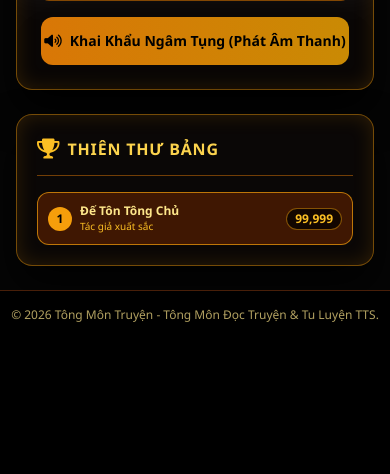
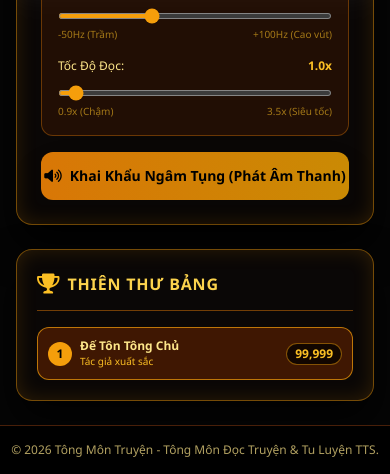
Before and after one commit to Thanh-art123/tts-appp, a Flask app: page / in a window 390 px wide; the page is wider, and only the part inside the window is pictured. Shown: the part 851-1325 px from the top of that part. Before the commit the page ends 1173 px from the top of that part, so only its background shows below. Run offline with Flask 3, Linux system fonts and the light colour scheme; some libraries are stand-ins or nearby versions.

Commit message:
Update index.html

```diff
--- a/templates/index.html
+++ b/templates/index.html
@@ -5,34 +5,57 @@
 <div class="panel-3d rounded-2xl p-6 relative space-y-6">
     <h2 class="text-lg font-bold text-amber-400 border-b border-amber-600/40 pb-3 flex items-center space-x-2">
         <i class="fa-solid fa-scroll text-amber-500"></i>
-        <span>Giảng Kinh Điện - Giọng Đọc Tông Môn (Nam & Nữ)</span>
+        <span>Giảng Kinh Điện - Tùy Chỉnh Giọng Đọc, Hz & Tốc Độ</span>
     </h2>
 
     <div class="space-y-4">
         <div>
             <label class="block text-xs font-semibold text-amber-200/90 mb-1">Nhập kinh văn / chương truyện tu tiên cần ngâm tụng:</label>
-            <textarea id="tts-text" rows="5" placeholder="Nhập khẩu quyết hoặc nội dung chương truyện tại đây..." class="w-full p-3 rounded-xl border border-amber-600/50 focus:ring-2 focus:ring-amber-500 focus:outline-none bg-black/75 text-amber-100 placeholder-amber-700/70 shadow-inner" required></textarea>
+            <textarea id="tts-text" rows="4" placeholder="Nhập khẩu quyết hoặc nội dung chương truyện tại đây..." class="w-full p-3 rounded-xl border border-amber-600/50 focus:ring-2 focus:ring-amber-500 focus:outline-none bg-black/75 text-amber-100 placeholder-amber-700/70 shadow-inner" required></textarea>
         </div>
 
-        <div class="grid grid-cols-1 sm:grid-cols-2 gap-4">
-            <!-- Chọn Giọng Đọc -->
+        <!-- Chọn Giọng Nam / Nữ -->
         <div>
-                <label class="block text-xs font-bold text-amber-300 mb-1">Chọn Giọng Đọc:</label>
+            <label class="block text-xs font-bold text-amber-300 mb-1">Chọn Giọng Đọc Tông Môn:</label>
             <select id="voice-select" class="w-full p-2.5 rounded-lg border border-amber-600/60 bg-black text-xs font-semibold text-amber-200 outline-none">
                 <option value="vi-VN-HoaiMyNeural">👩 Hoài Mỹ (Giọng Nữ Dịu Dàng, Truyền Cảm)</option>
                 <option value="vi-VN-NamMinhNeural">👨 Nam Minh (Giọng Nam Trầm Ấm, Uy Nghi)</option>
             </select>
         </div>
 
-            <!-- Tốc Độ Đọc -->
+        <!-- BẢNG ĐIỀU CHỈNH THỦ CÔNG (-50Hz đến 100Hz & 0.9x đến 3.5x) -->
+        <div class="p-4 bg-amber-950/40 border border-amber-600/40 rounded-xl space-y-4">
+            <h3 class="text-xs font-extrabold text-amber-400 uppercase tracking-wider flex items-center space-x-2">
+                <i class="fa-solid fa-sliders text-amber-500"></i>
+                <span>Bảng Tinh Chỉnh Nâng Cao (-50Hz đến 100Hz | 0.9x - 3.5x)</span>
+            </h3>
+
+            <div class="grid grid-cols-1 sm:grid-cols-2 gap-4">
+                <!-- Tùy chỉnh Cao độ Hz (-50 đến 100) -->
                 <div>
-                <label class="block text-xs font-bold text-amber-300 mb-1">Tốc Độ Ngâm Tụng:</label>
-                <select id="rate-select" class="w-full p-2.5 rounded-lg border border-amber-600/60 bg-black text-xs font-semibold text-amber-200 outline-none">
-                    <option value="-15%">Chậm Rãi (-15%)</option>
-                    <option value="+0%" selected>Bình Thường (0%)</option>
-                    <option value="+15%">Nhanh (+15%)</option>
-                    <option value="+30%">Nhanh Vù Vù (+30%)</option>
-                </select>
+                    <div class="flex justify-between text-xs text-amber-200 mb-1">
+                        <span>Cao Độ (Pitch Hz):</span>
+                        <span id="pitch-val" class="font-bold text-amber-400">+0Hz</span>
+                    </div>
+                    <input type="range" id="pitch-range" min="-50" max="100" step="1" value="0" oninput="updatePitchDisplay(this.value)" class="w-full h-1.5 accent-amber-500 rounded-lg cursor-pointer">
+                    <div class="flex justify-between text-[10px] text-amber-400/60 mt-0.5">
+                        <span>-50Hz (Trầm)</span>
+                        <span>+100Hz (Cao vút)</span>
+                    </div>
+                </div>
+
+                <!-- Tùy chỉnh Tốc độ (0.9x đến 3.5x) -->
+                <div>
+                    <div class="flex justify-between text-xs text-amber-200 mb-1">
+                        <span>Tốc Độ Đọc:</span>
+                        <span id="rate-val" class="font-bold text-amber-400">1.0x</span>
+                    </div>
+                    <input type="range" id="rate-range" min="0.9" max="3.5" step="0.1" value="1.0" oninput="updateRateDisplay(this.value)" class="w-full h-1.5 accent-amber-500 rounded-lg cursor-pointer">
+                    <div class="flex justify-between text-[10px] text-amber-400/60 mt-0.5">
+                        <span>0.9x (Chậm)</span>
+                        <span>3.5x (Siêu tốc)</span>
+                    </div>
+                </div>
             </div>
         </div>
 
@@ -55,10 +78,25 @@
 
 {% block scripts %}
 <script>
+    function updatePitchDisplay(val) {
+        document.getElementById('pitch-val').innerText = (val > 0 ? "+" : "") + val + "Hz";
+    }
+
+    function updateRateDisplay(val) {
+        document.getElementById('rate-val').innerText = parseFloat(val).toFixed(1) + "x";
+    }
+
     async function speakText() {
         const text = document.getElementById('tts-text').value.trim();
         const voice = document.getElementById('voice-select').value;
-        const rate = document.getElementById('rate-select').value;
+        const pitchVal = document.getElementById('pitch-range').value;
+        const rateVal = parseFloat(document.getElementById('rate-range').value);
+
+        const pitch = (pitchVal > 0 ? "+" : "") + pitchVal + "Hz";
+
+        // Quy đổi tỷ lệ x sang % của edge-tts (ví dụ: 1.0x -> +0%, 2.0x -> +100%, 3.5x -> +250%)
+        const ratePercentValue = Math.round((rateVal - 1.0) * 100);
+        const rate = (ratePercentValue >= 0 ? "+" : "") + ratePercentValue + "%";
 
         const btn = document.getElementById('speak-btn');
         const container = document.getElementById('tts-audio-container');
@@ -76,7 +114,7 @@
             const response = await fetch('/tts', {
                 method: 'POST',
                 headers: { 'Content-Type': 'application/json' },
-                body: JSON.stringify({ text, voice, rate })
+                body: JSON.stringify({ text, voice, rate, pitch })
             });
 
             const resData = await response.json();
```
Lines whose indentation alone changed are shown as unchanged.
